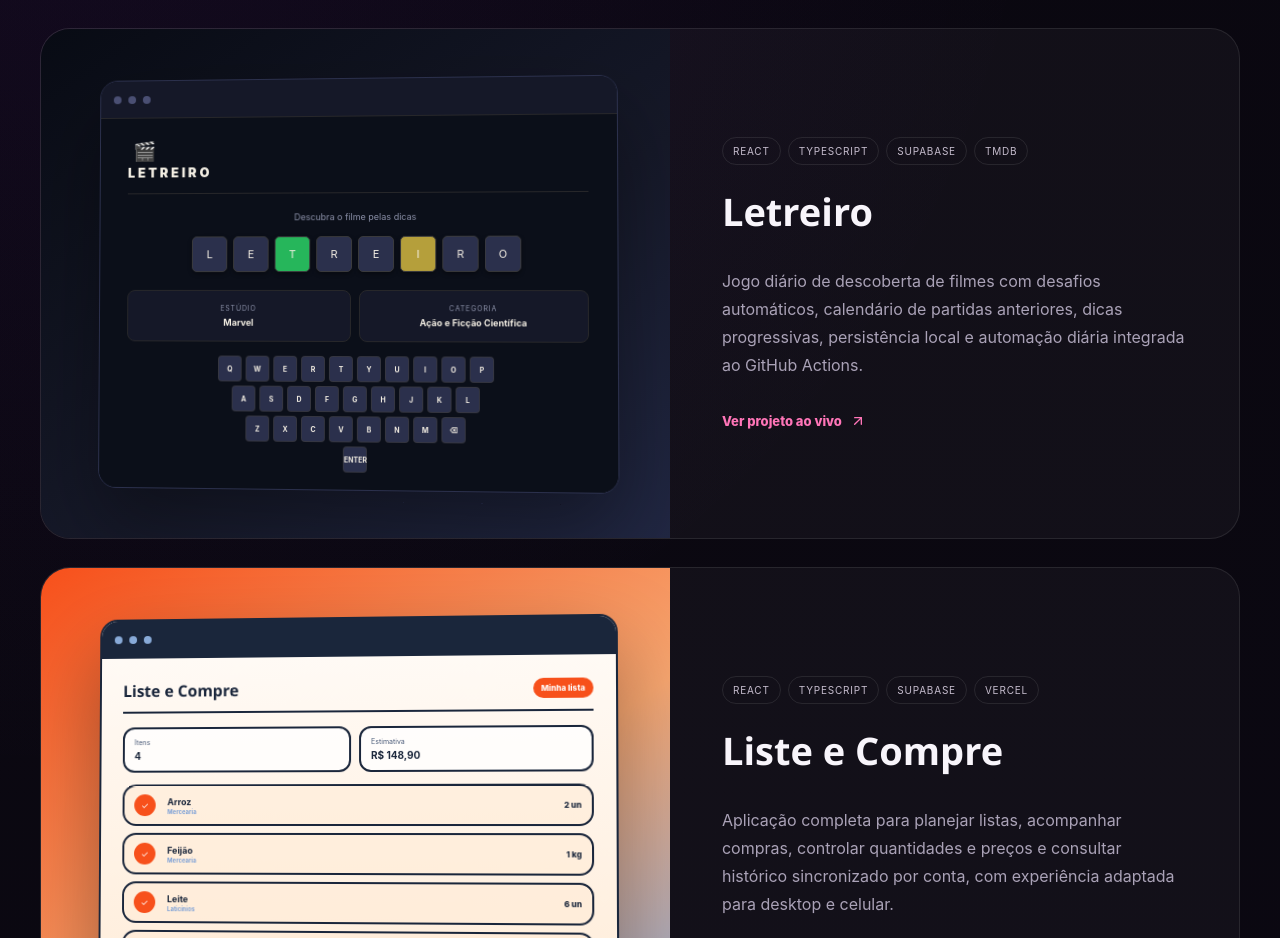
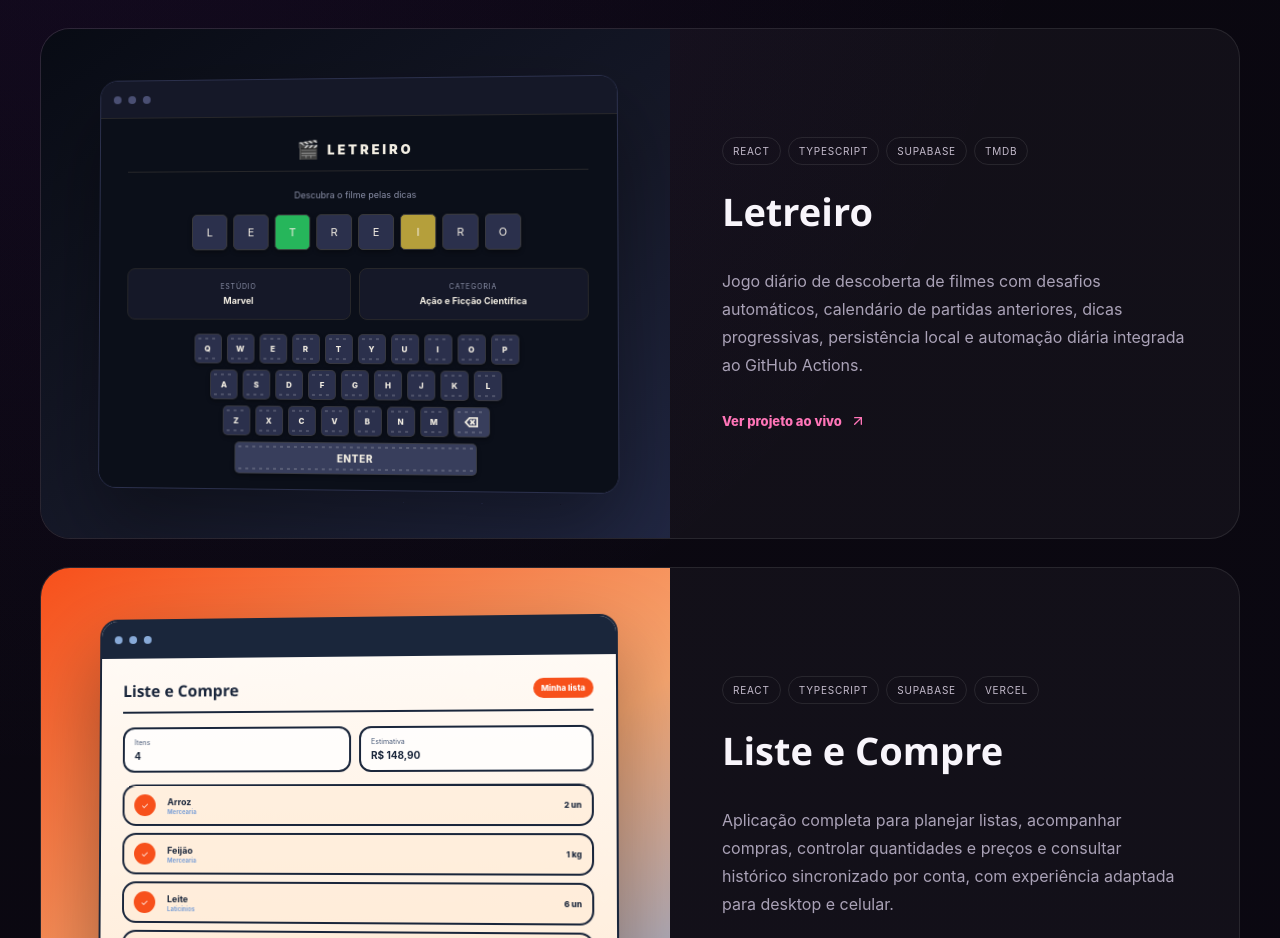
Before and after one commit to Marcus-W-Camargo/Marcus.Camargo-Portifolio, a React (Vite) app: page / in a window 1280 px wide. Shown: the part 3280-4218 px from the top of the page. Built offline with nearby package versions, Linux system fonts and the light colour scheme.

Commit message:
refine: style Letreiro keyboard like original layout

```diff
--- a/src/project-preview-overrides.css
+++ b/src/project-preview-overrides.css
@@ -34,28 +34,29 @@
 }
 
 .letreiro-topline {
-  display: grid;
-  grid-template-columns: 34px 1fr 34px;
+  display: flex;
+  justify-content: center;
   align-items: center;
   padding-bottom: 12px;
   border-bottom: 1px solid #27272a;
 }
 
+.letreiro-brand-lockup {
+  display: inline-flex;
+  align-items: center;
+  justify-content: center;
+  gap: 8px;
+}
+
 .letreiro-clapper {
-  justify-self: start;
-  font-size: 19px;
+  font-size: 18px;
   line-height: 1;
 }
 
 .letreiro-title {
-  justify-self: center;
   font-size: 13px;
   font-weight: 900;
   letter-spacing: .22em;
-}
-
-.letreiro-topline-spacer {
-  width: 34px;
 }
 
 .letreiro-clue {
@@ -120,26 +121,61 @@
 
 .letreiro-keyboard {
   display: grid;
-  gap: 4px;
+  gap: 6px;
   margin-top: 10px;
 }
 
 .mini-keyboard-row {
   display: flex;
   justify-content: center;
-  gap: 4px;
+  gap: 5px;
 }
 
 .letreiro-keyboard b {
-  width: 24px;
-  height: 26px;
+  width: 28px;
+  height: 30px;
   display: grid;
   place-items: center;
-  border: 1px solid rgba(58,58,60,.7);
-  border-radius: 4px;
+  border: 1px solid rgba(58,58,60,.75);
+  border-radius: 5px;
   background: #2b304c;
   color: #f4efe4;
-  font-size: 7px;
+  font-size: 8px;
+  font-weight: 800;
+  position: relative;
+  overflow: hidden;
+  box-shadow: 0 2px 4px rgba(0,0,0,.32);
+}
+
+.letreiro-keyboard b::before,
+.letreiro-keyboard b::after {
+  content: '';
+  position: absolute;
+  left: 3px;
+  right: 3px;
+  height: 2px;
+  background-image: repeating-linear-gradient(90deg, rgba(255,255,255,.16), rgba(255,255,255,.16) 3px, transparent 3px, transparent 7px);
+}
+
+.letreiro-keyboard b::before { top: 3px; }
+.letreiro-keyboard b::after { bottom: 3px; }
+
+.row-two { padding-inline: 17px; }
+.row-three { padding-inline: 34px; }
+
+.letreiro-keyboard .key-backspace {
+  width: 36px;
+  font-size: 13px;
+  background: #383e5c;
+}
+
+.letreiro-keyboard .key-enter {
+  width: 72%;
+  max-width: 300px;
+  height: 32px;
+  font-size: 10px;
+  letter-spacing: .06em;
+  background: #383e5c;
 }
 
 .mock-browser-lista {
@@ -297,7 +333,20 @@
   }
 
   .letreiro-keyboard b {
-    width: 20px;
-    height: 23px;
+    width: 22px;
+    height: 25px;
+    font-size: 7px;
+  }
+
+  .row-two { padding-inline: 12px; }
+  .row-three { padding-inline: 24px; }
+
+  .letreiro-keyboard .key-backspace {
+    width: 31px;
+  }
+
+  .letreiro-keyboard .key-enter {
+    width: 78%;
+    height: 29px;
   }
 }
```
